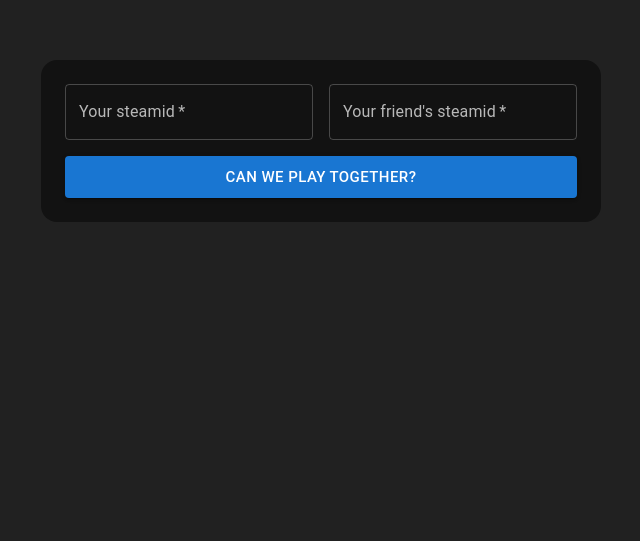
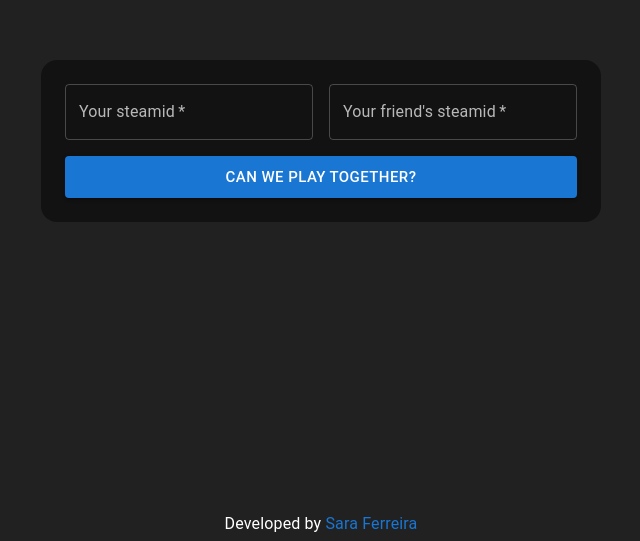
Before and after one commit to ferreirasara/can-we-play-together, a React (Create React App) app: page / in a window 1280 px wide. Shown: the part 259-800 px from the top of the page, without its empty margins (319-959 px from the left). Built offline with nearby package versions, Linux system fonts and the light colour scheme.

Commit message:
feat: add link to game

```diff
--- a/public/index.html
+++ b/public/index.html
@@ -11,10 +11,11 @@
     />
     <link rel="apple-touch-icon" href="%PUBLIC_URL%/logo192.png" />
     <link rel="manifest" href="%PUBLIC_URL%/manifest.json" />
-    <title>CWPT</title>
+    <title>Can We Play Together</title>
   </head>
   <body style="margin: 0; background-color: #212121">
     <noscript>You need to enable JavaScript to run this app.</noscript>
     <div id="root"></div>
   </body>
+  <script data-name="BMC-Widget" data-cfasync="false" src="https://cdnjs.buymeacoffee.com/1.0.0/widget.prod.min.js" data-id="ferreirasara" data-description="Support me on Buy me a coffee!" data-message="" data-color="#5F7FFF" data-position="Right" data-x_margin="18" data-y_margin="18"></script>
 </html>
--- a/src/components/GameCard.tsx
+++ b/src/components/GameCard.tsx
@@ -1,12 +1,17 @@
-import { Card, Box, CardContent, Typography, CardMedia, useTheme, Chip, useMediaQuery } from "@mui/material";
+import { Card, Box, CardContent, Typography, CardMedia, useTheme, Chip, useMediaQuery, Link } from "@mui/material";
 
 type GameTitleProps = {
+  appId: number
   title: string
 }
-function GameTitle({ title }: GameTitleProps) {
+function GameTitle({ appId, title }: GameTitleProps) {
   return (
     <CardContent>
-      <Typography variant="h5">{title}</Typography>
+      <Typography variant="h5">
+        <Link color="#FFF" href={`https://store.steampowered.com/app/${appId}`} underline="none" target="_blank" rel="noopener">
+          {title}
+        </Link>
+      </Typography>
     </CardContent>
   )
 }
@@ -41,26 +46,29 @@
 }
 
 export type GameCardProps = {
+  appId: number
   title: string
   imageUrl: string
   tags: string[]
   description: string
 }
-export default function GameCard({ imageUrl, tags, title, description }: GameCardProps) {
+export default function GameCard({ imageUrl, tags, title, description, appId }: GameCardProps) {
   const theme = useTheme()
   const isDesktop = useMediaQuery(theme.breakpoints.up('sm'))
 
   return (
-    <Card sx={{
+    <Card
+      sx={{
         display: 'flex',
         flexDirection: isDesktop ? 'row' : 'column-reverse',
         width: '100%',
         justifyContent: 'space-between',
         alignItems: 'center',
         p: 1,
-    }}>
+      }}
+    >
       <Box sx={{ display: 'flex', flexDirection: 'column' }}>
-        <GameTitle title={title} />
+        <GameTitle title={title} appId={appId} />
         <GameTags tags={tags} />
       </Box>
       <GameImage imageUrl={imageUrl} />
--- a/src/components/GameList.tsx
+++ b/src/components/GameList.tsx
@@ -56,6 +56,7 @@
               imageUrl={game?.header_image}
               description={game?.short_description}
               tags={game?.categories}
+              appId={game?.appId}
             />
           )}
         </Box>
--- a/src/pages/root/Root.tsx
+++ b/src/pages/root/Root.tsx
@@ -1,4 +1,4 @@
-import { Alert, Box, Paper, Snackbar, Typography, useMediaQuery, useTheme } from "@mui/material";
+import { Alert, Box, Link, Paper, Snackbar, Typography, useMediaQuery, useTheme } from "@mui/material";
 import { useState } from "react";
 import GameList from "../../components/GameList";
 import SearchForm from "../../components/SearchForm";
@@ -46,7 +46,7 @@
         sx={{
           borderRadius: '16px',
           maxWidth: 700,
-          maxHeight: isDesktop ? 'auto' : '90%',
+          maxHeight: isDesktop ? 'auto' : '85%',
           display: 'flex',
           flexDirection: 'column',
           my: isDesktop ? 12 : 0,
@@ -59,6 +59,14 @@
         />
         {games?.length ? <GameList games={games} /> : null}
       </Paper>
+      <Box
+        position="absolute"
+        bottom={5}
+      >
+        <Typography color="#FFF">
+          Developed by <Link underline="none" target="_blank" rel="noopener" href="https://github.com/ferreirasara">Sara Ferreira</Link>
+        </Typography>
+      </Box>
       <Snackbar
         anchorOrigin={{ horizontal: 'center', vertical: 'top' }}
         open={snackbarOpen}
--- a/src/services/player.ts
+++ b/src/services/player.ts
@@ -7,6 +7,7 @@
 }
 
 export type GameDetails = {
+  appId: number,
   name: string,
   short_description: string,
   categories: string[]
```
Lines whose indentation alone changed are shown as unchanged.
